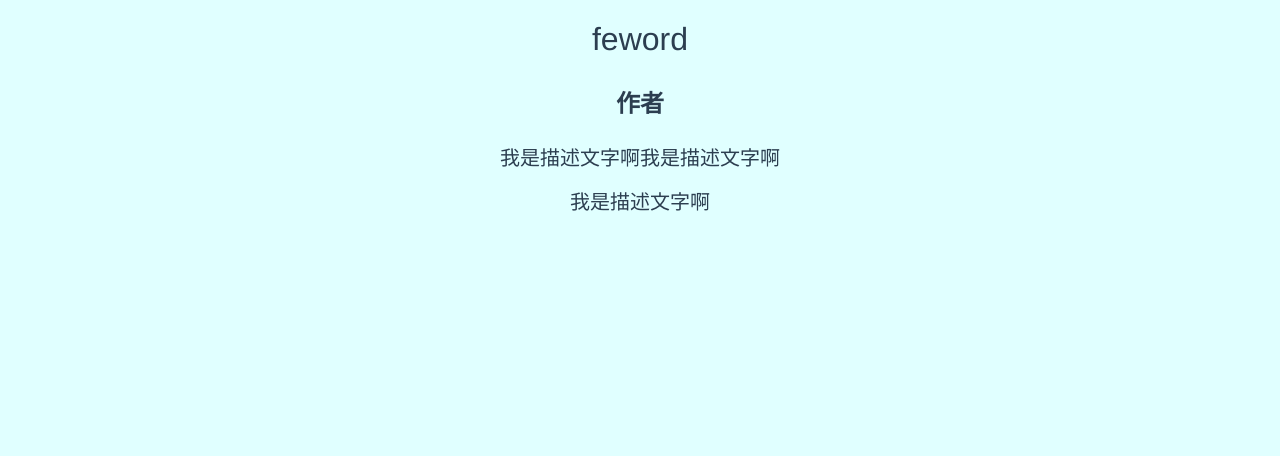
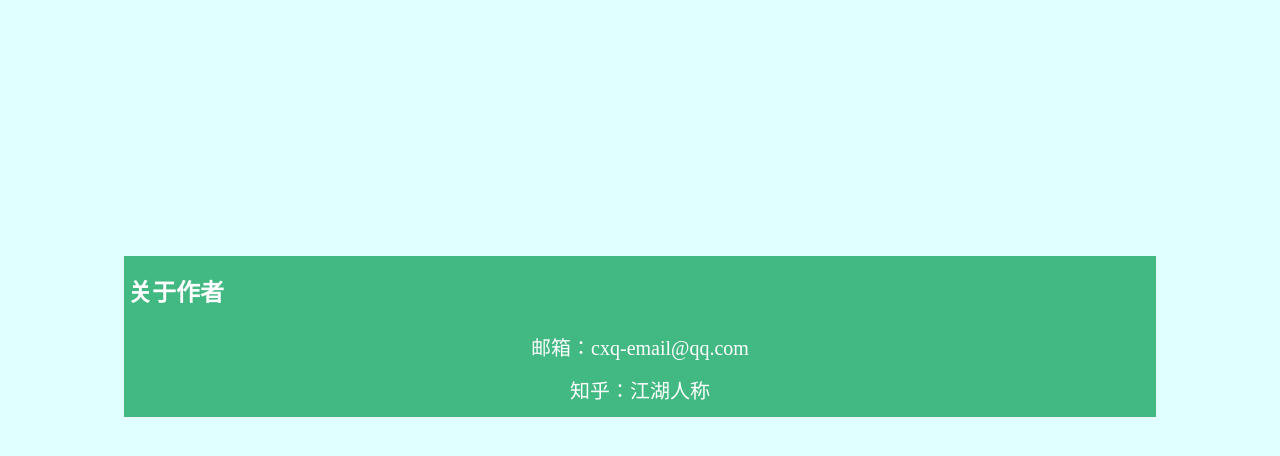
Before and after one commit to zxhycxq/vuefeword, a Vue app: page /#/Author in a window 1280 px wide. Shown: the top 456 px of the page. Built offline with nearby package versions, Linux system fonts and the light colour scheme.

Commit message:
关于作者页面

```diff
--- a/src/Components/About.vue
+++ b/src/Components/About.vue
@@ -11,7 +11,7 @@
 <script>
 /* eslint-disable */
 	export default {
-		name: 'Home',
+		name: 'About',
 		data() {
 			return {
 				menuActive:true,
--- a/src/Components/Author.vue
+++ b/src/Components/Author.vue
@@ -1,142 +1,48 @@
 <template>
   <div class="cxq-index-page">
-    <h1>{{ msg }}</h1>
-    <h2 class="cxq-app-name">作者</h2>
-    <span class="cxq-app-des">我是描述文字啊</span>
-    <span class="cxq-app-des">我是描述文字啊</span>
-    <p class="cxq-app-des">我是描述文字啊</p>
+    <div class="cxq-author-wrap">
+      <h2>关于作者</h2>
+      <p>邮箱：cxq-email@qq.com</p>
+      <p class="special">知乎：江湖人称</p>
+    </div>
   </div>
 </template>
 
 <script>
 /* eslint-disable */
 	export default {
-		name: 'Home',
-		data() {
-			return {
-				menuActive:true,
-				msg: 'feword'
-			}
-		},
-    methods:{
-			changeMenu:function(){
-				this.$data.menuActive=!this.$data.menuActive
-			}
-    }
+		name: 'Author',
 	}
 </script>
 
-<style scoped>
-  h1, h2 {
-    font-weight: normal;
+<style scoped lang="scss">
+  @import "../assets/css/base";
+  .special{
+    /*align-self: flex-start;*/
   }
-
-  a {
-    color: #42b983;
-  }
-
-  a, span, p {
-    font-family: 'Microsoft YaHei', '微软雅黑';
-  }
-
   .cxq-index-page {
     position: relative;
     overflow: hidden;
   }
+  .cxq-author-wrap{
 
-  .cxq-app-name {
-    font-weight: bold;
-    padding: 10px 0;
+    background-color: #42b983;
+    width: 80%;
+    margin: 20% auto ;
+    padding: 4px;
+    display: flex;
+    flex-direction: column;
+    align-items: flex-start;
+    justify-content: flex-start;
+    box-shadow: 0px 1px 2px #eee;
+    p,h2{
+      color: #fff;
+    }
+    p{
+      font-size: 20px;
+      margin: 10px auto;
+    }
+
   }
 
-  .cxq-app-des {
-    font-family: 'Microsoft YaHei', '微软雅黑';
-    padding: 1px 0;
-    font-size: 20px;
-  }
-
-  .cxq-u-circle {
-    width: 80px;
-    height: 80px;
-    border-radius: 50%;
-    text-align: center;
-    line-height: 80px;
-  }
-
-  .cxq-btn-circle {
-    position: fixed;
-    right: 10px;
-    bottom: 10px;
-    background-color: orange;
-  }
-
-  .cxq-btn-circle span {
-    color: #fff;
-    font-size: 30px;
-    cursor: pointer;
-  }
-
-  .cxq-top-nav {
-    background-color: blueviolet;
-    display: flex;
-    flex-direction: row;
-    align-items: center;
-    justify-content: space-between;
-    padding: 4px 10px;
-  }
-
-  .cxq-top-nav-left {
-    display: flex;
-    flex-direction: row;
-    align-items: center;
-  }
-
-  .cxq-top-nav span {
-    color: #fff;
-    font-size: 30px;
-  }
-
-  .cxq-menu-icon {
-    width: 40px;
-    height: 40px;
-    vertical-align: center;
-  }
-
-  .cxqLeftMenu {
-    position: fixed;
-    top: 0;
-    left:0;
-    width: 25%;
-    height: 100%;
-    background-color: #eee;
-  }
-  .cxqMenuActive{
-    left: -25%;
-  }
-
-  .cxq-user-info {
-    background-color: #fff;
-    display: flex;
-    padding: 2px;
-    flex-direction: column;
-    align-items: flex-start;
-    justify-content: center;
-  }
-
-  .cxq-left-nav {
-    display: flex;
-    flex-direction: column;
-    align-items: center;
-    padding-left: 0;
-    /*background-color: olivedrab;*/
-  }
-
-  .cxq-left-nav li {
-
-    background-color: olivedrab;
-    display: flex;
-    flex-direction: row;
-    align-items: center;
-    justify-content: flex-start;
-  }
 </style>
--- a/src/assets/css/base.scss
+++ b/src/assets/css/base.scss
@@ -17,7 +17,7 @@
 .cxq-u-circle {
   @include cxq-u-circle-btn;
 }
-a, span, p {
+a, span, p ,h2{
   font-family: 'Microsoft YaHei', '微软雅黑';
 }
 
```
